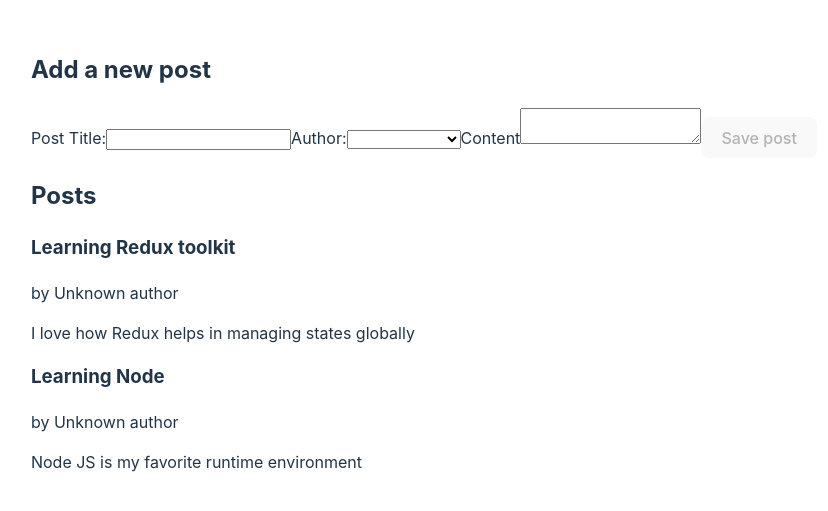
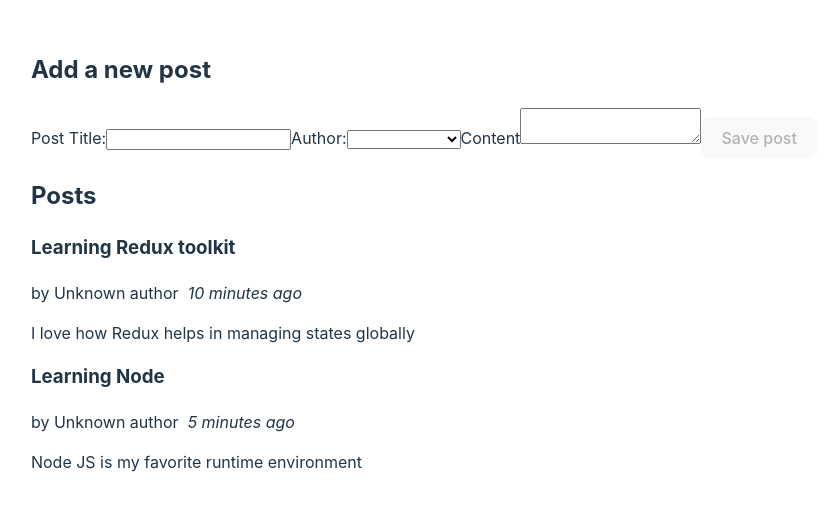
Before and after one commit to samwanyua/Redux, a React (Vite) app: page / in a window 1280 px wide. Shown: the part 147-658 px from the top of the page, without its empty margins (216-1044 px from the left). Built offline with nearby package versions, Linux system fonts and the light colour scheme.

Commit message:
Add timestamps to each post

```diff
--- a/package.json
+++ b/package.json
@@ -11,6 +11,7 @@
   },
   "dependencies": {
     "@reduxjs/toolkit": "^2.2.7",
+    "date-fns": "^3.6.0",
     "react": "^18.3.1",
     "react-dom": "^18.3.1",
     "react-redux": "^9.1.2"
--- a/src/features/post/PostsLists.jsx
+++ b/src/features/post/PostsLists.jsx
@@ -1,6 +1,7 @@
 import { useSelector } from "react-redux";
 import { selectAllPosts } from "./postSlice";
 import PostAuthor from "./PostAuthor";
+import TimeAgo from "./TimeAgo";
 
 const PostsLists = () => {
     const posts = useSelector(selectAllPosts);
@@ -10,6 +11,7 @@
             <h3>{post.title}</h3>
             <p>
               <PostAuthor userId={post.userId} />
+              <TimeAgo timestamp={post.date}/>
             </p>
             <p>{post.content.substring(0,100)}</p>
         </article>
--- /dev/null
+++ b/src/features/post/TimeAgo.jsx
@@ -0,0 +1,20 @@
+import { parseISO, formatDistanceToNow} from "date-fns";
+
+import React from 'react'
+
+const TimeAgo = ({timestamp}) => {
+    let timeAgo = ''
+    if(timestamp){
+        const date = parseISO(timestamp)
+        const timePeriod = formatDistanceToNow(date)
+        timeAgo =  `${timePeriod} ago`
+    }
+
+  return (
+    <span title={timestamp}>
+        &nbsp; <i>{timeAgo}</i>
+    </span>
+  )
+}
+
+export default TimeAgo
--- a/src/features/post/postSlice.js
+++ b/src/features/post/postSlice.js
@@ -1,10 +1,10 @@
 import { createSlice } from "@reduxjs/toolkit";
 import { nanoid } from "@reduxjs/toolkit"; // to generate random id. no need for uuid
-
+import { sub } from "date-fns";
 
 const initialState = [
-    {id: '1', title: 'Learning Redux toolkit', content: 'I love how Redux helps in managing states globally'},
-    {id: '2', title: 'Learning Node', content: 'Node JS is my favorite runtime environment'},
+    {id: '1', title: 'Learning Redux toolkit', content: 'I love how Redux helps in managing states globally', date:sub(new Date(), {minutes: 10}).toISOString() },
+    {id: '2', title: 'Learning Node', content: 'Node JS is my favorite runtime environment', date:sub(new Date(), {minutes: 5}).toISOString()},
 ]
 
 const postSlice = createSlice({
@@ -21,6 +21,7 @@
                     id: nanoid(),
                     title,
                     content,
+                    date: new Date().toISOString(),
                     userId
                 }
             }
```
Also changed, not shown: 1 other file (tests, documents, lock files or other folders).
